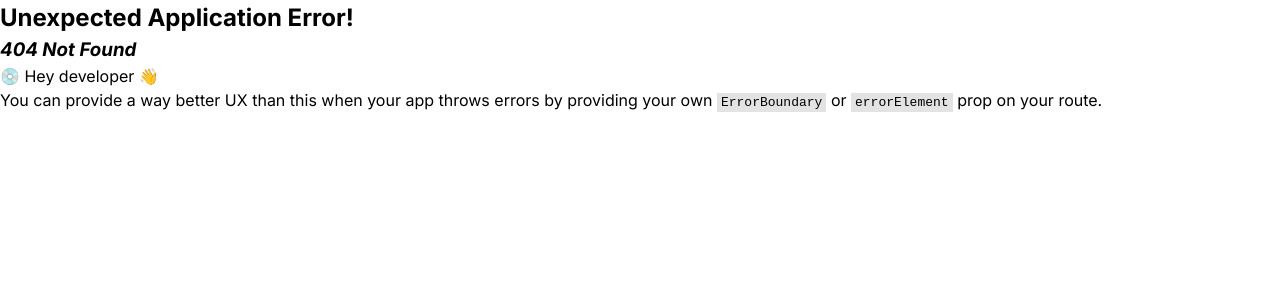
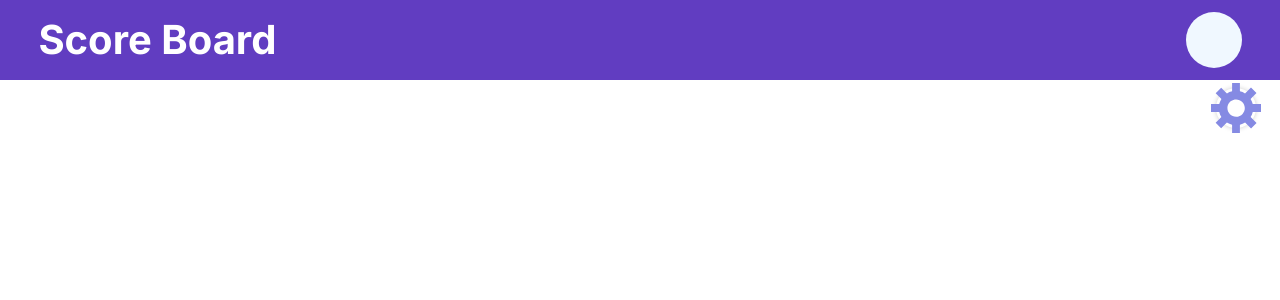
Before and after one commit to rishabh709/ScoreBoard, a React (Vite) app: page /bar in a window 1280 px wide. Before the commit this address had no page. Shown: the top 300 px of the page. Built offline with nearby package versions, Linux system fonts and the light colour scheme.

Commit message:
feat(SidebarLayout): add basic scaffold of sidebar
yet to be  moduler

```diff
--- a/src/App.jsx
+++ b/src/App.jsx
@@ -23,6 +23,7 @@ import SelectProfileIcon from './components/common/SelectProfileIcon'
 import CoinFlip from './components/sports/toss/CoinFlip'
 import ChoosingAfterToss from './components/sports/toss/ChoosingAfterToss'
 import SelectBatterAndBolwer from './components/cricket/form/SelectBatterAndBolwer'
+import SidebarLayout from './layout/componentLayout/SidebarLayout'
 
 
 const router = createBrowserRouter(
@@ -46,6 +47,7 @@ const router = createBrowserRouter(
       <Route path='/icon' element={<SelectProfileIcon />} ></Route>
       <Route path='/coin' element={<CoinFlip />} ></Route>
       <Route path='/pick' element={<ChoosingAfterToss />} ></Route>
+      <Route path='/bar' element={<SidebarLayout />} ></Route>
 
     </Route>
   )
--- /dev/null
+++ b/src/layout/componentLayout/SidebarLayout.jsx
@@ -0,0 +1,50 @@
+import React, { useState } from "react";
+import { motion } from "framer-motion";
+import classes from "./SidebarLayout.module.css";
+
+function SidebarLayout() {
+  const [sideBarIsVisible, setSideBarIsVisible] = useState(false);
+
+  const toggleSidebarVisibility = () => {
+    setSideBarIsVisible((prev) => !prev);
+  };
+
+  return (
+    <div className={classes.wrapper}>
+      <div className={classes.toggleButton} onClick={toggleSidebarVisibility}>
+        <img
+          src="src/assets/icons/settings-icon.svg"
+          alt="Toggle Sidebar"
+          className={sideBarIsVisible ? classes.slideRight : classes.slideLeft}
+        />
+      </div>
+
+      <motion.div
+        className={classes.sidebarContainer}
+        animate={{
+          x: sideBarIsVisible ? "0" : '0',
+          width: sideBarIsVisible ? "30vw" : "0",
+        }}
+        initial={{ width: 0 }}
+        transition={{ duration: 0.5, ease: "easeInOut" }}
+      >
+        <div className={classes.sidebarTitle}>
+          <h2 style={{ width: sideBarIsVisible ? "100%" : "0%" }}>
+            Match Configuration
+          </h2>
+        </div>
+        {sideBarIsVisible && (
+          <div className={classes.sidebarContent}>
+            <div className={classes.sidebarList}>
+              <div className={classes.list}>One</div>
+              <div className={classes.list}>Two</div>
+            </div>
+            <div className={classes.cancel} onClick={toggleSidebarVisibility}>Close</div>
+          </div>
+        )}
+      </motion.div>
+    </div>
+  );
+}
+
+export default SidebarLayout;
--- /dev/null
+++ b/src/layout/componentLayout/SidebarLayout.module.css
@@ -0,0 +1,110 @@
+.sidebarContainer{
+    /* position: absolute; */
+    position: relative;
+    z-index: 10;
+    width: 0;
+    display: flex;
+    flex-direction: column;
+    height: 100%;
+    background-color: red;
+    background-color: #F2F2F2;
+    /* transition: width 1s ; */
+    border-top-right-radius: 20px;
+    border-bottom-right-radius: 20px;
+    border-radius: 20px;
+}
+.wrapper{
+  position: absolute;
+  top: 10vh;
+  left: 73vw;
+  width: 27vw;;
+  display: flex;
+  flex-direction: row-reverse;
+  overflow-x: hidden;
+  height: -webkit-fill-available;
+}
+.sidebarTitle{
+    width: 100%;
+    display: flex;
+    justify-content: end;
+    /* padding: 0 10px; */
+    align-items: center;
+    overflow: hidden;
+    /* background-color: blue; */
+}
+.sidebar{
+    position: relative;
+}
+.sidebarTitle > h2{
+    /* background-color: red; */
+    /* width: 100%; */
+    padding: 15px 0px;
+    white-space: nowrap;
+    color: #613DC1;
+    text-align: center;
+    transition: all 1s;
+    overflow: hidden;
+}
+@keyframes slideRight {
+  from {
+    transform: rotate(0deg);
+  }
+  to {
+    transform: rotate(360deg); /* 2 full rotations */
+  }
+}
+
+@keyframes slideLeft {
+    from {
+        transform: rotate(360deg); /* 2 full rotations */
+    }
+    to {
+        transform: rotate(0deg);
+  }
+}
+.slideRight{
+    animation: slideRight 1s ;
+    position: relative;
+}
+.slideLeft{
+    animation: slideLeft 1s ;
+    position: relative;
+}
+.toggleButton {
+  position: fixed;
+  top: 11vh;
+  left: 95vw;
+  z-index: 1000; /* Make sure it's above the sidebar */
+  width: 40px;
+  height: 40px;
+  background-color: white;
+  border-radius: 50%;
+  display: flex;
+  justify-content: center;
+  align-items: center;
+  cursor: pointer;
+  box-shadow: 0 0 5px rgba(0, 0, 0, 0.2);
+}
+
+.sidebarContent{
+  text-align: center;
+  display: flex;
+  flex-grow: 1;
+  /* height: 90%; */
+  flex-direction: column;
+  justify-content: space-between;
+}
+.cancel{
+  color: white;
+  background-color: #FF4B4F;
+  padding: 20px 0;
+  border-bottom-left-radius: 20px;
+  cursor: pointer;
+}
+
+@media (width<720) {
+  .sidebarContainer{
+    width: 50vw;
+    background-color: red;
+  }
+}
--- a/src/pages/CricketPage.jsx
+++ b/src/pages/CricketPage.jsx
@@ -3,8 +3,10 @@ import ScoreCard from '../components/cricket/ScoreCard'
 import OverBar from '../components/cricket/OverBar'
 import ScoringController from '../components/cricket/ScoringController'
 import OversSummary from '../components/cricket/OversSummary'
+import SidebarLayout from '../layout/componentLayout/SidebarLayout'
 function CricketPage() {
   return (
+    <>
     <div style={{
       height:'90dvh',
       display: 'flex',
@@ -17,8 +19,10 @@ function CricketPage() {
       <ScoringController/>
       {/* <div className={classes.overs}>
         <OversSummary />
-      </div> */}
+        </div> */}
     </div>
+    <SidebarLayout></SidebarLayout>
+    </>
   )
 }
 
```
Also changed, not shown: src/assets/icons/settings-icon.svg (added).
